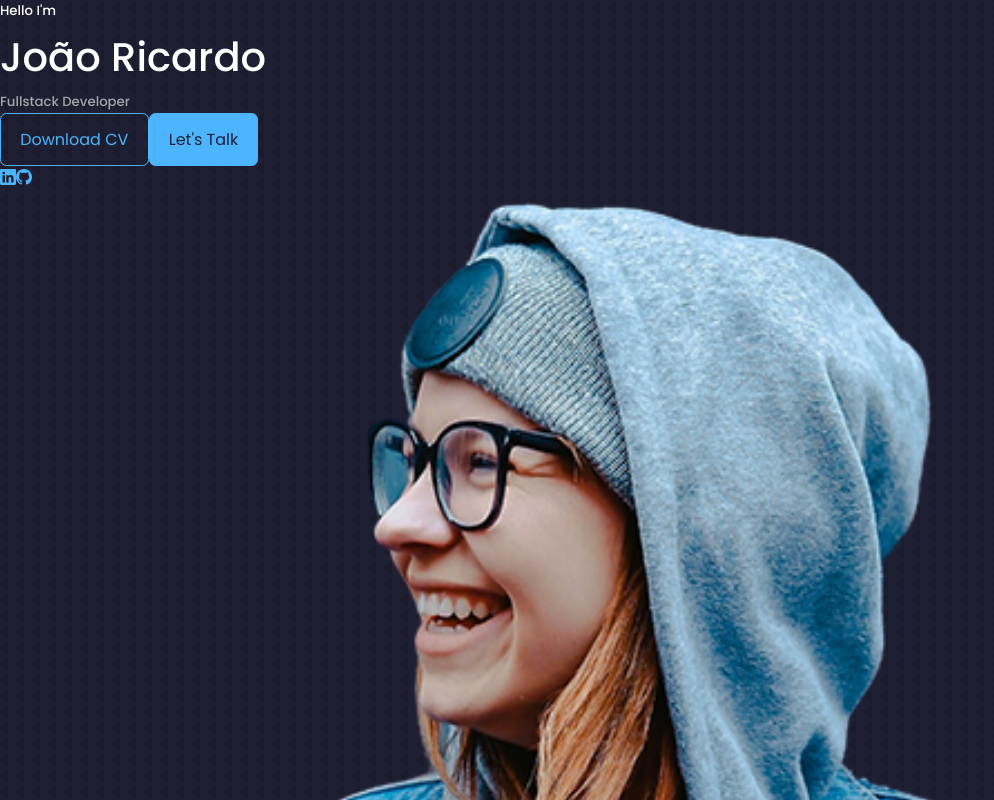
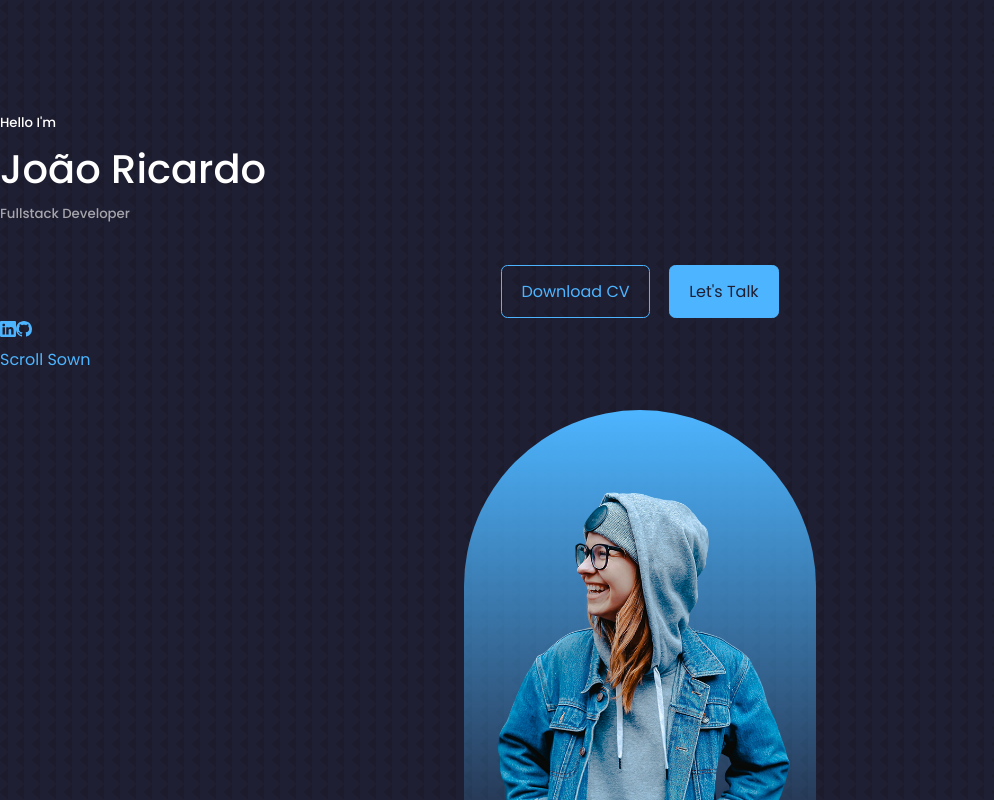
Before and after one commit to JoaoRicardo-Silva/personal-portfolio, a React (Create React App) app: page / in a window 1280 px wide. Shown: the top 800 px of the page, without its empty margins (0-994 px from the left). Built offline with nearby package versions, Linux system fonts and the light colour scheme; the HTML template or start-up script is replaced by a standard one.

Commit message:
update header.css

```diff
--- a/src/components/header/header.css
+++ b/src/components/header/header.css
@@ -0,0 +1,51 @@
+header {
+  height: 100vh;
+  padding-top: 7rem;
+  overflow: hidden;
+}
+
+.herder__conteinar {
+  text-align: center;
+  height: 100%;
+  position: relative;
+}
+
+/* CTA */
+
+.cta {
+  margin-top: 2.5rem;
+  display: flex;
+  gap: 1.2rem;
+  justify-content: center;
+}
+
+/* SOCIAL MEDIA  */
+.header__social {
+  display: flex;
+  flex-direction: column;
+  align-items: center;
+  gap: 0.8rem;
+  position: absolute;
+  left: 0;
+  bottom: 3rem;
+}
+
+.header__social::after {
+  content: "";
+  width: 1px;
+  height: 2rem;
+  background: var(--color-primary);
+}
+
+/* personal picture  */
+.me {
+  background: linear-gradient(var(--color-primary), transparent);
+  width: 22rem;
+  height: 30rem;
+  position: absolute;
+  left: calc(50% - 11rem);
+  margin-top: 4rem;
+  border-radius: 12rem 12rem 0 0;
+  overflow: hidden;
+  padding: 5rem 1.5rem 1.5rem 1.5rem;
+}
```
